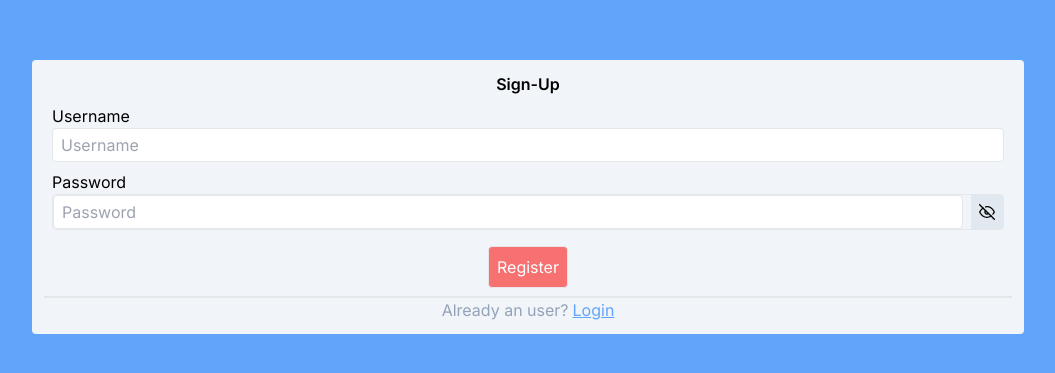
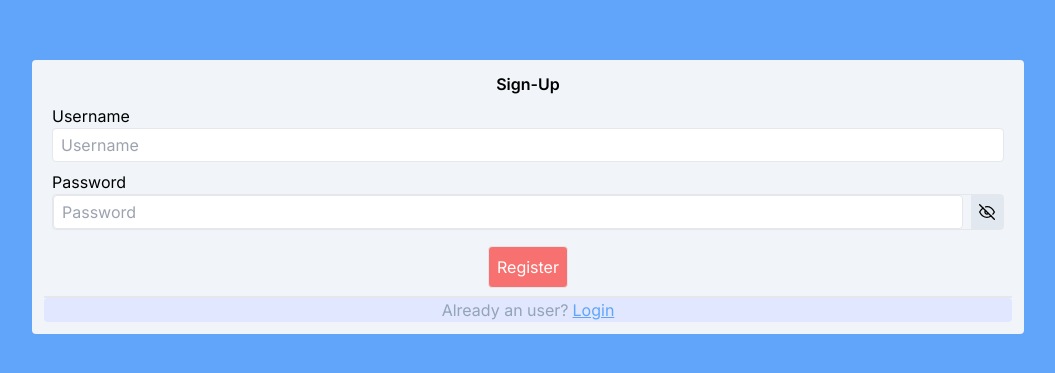
Before and after one commit to sihotang-yonathan1/todo-app, a Next.js app: page /register in a window 1280 px wide. Shown: the part 203-576 px from the top of the page, without its empty margins (112-1167 px from the left). Built offline with nearby package versions, Linux system fonts and the light colour scheme.

Commit message:
[app/register][ui] Set backgound to red when username or password invalid

```diff
--- a/app/(user_login)/register/page.tsx
+++ b/app/(user_login)/register/page.tsx
@@ -78,8 +78,9 @@ export default function LoginPage(){
                         name="username"
                         id="login-username"
                         placeholder="Username"
-                        className="rounded border px-2 py-1"
+                        className="rounded border px-2 py-1 invalid:bg-red-300"
                         onChange={handleLoginInput}
+                        minLength={4}
                     />
                 </div>
 
@@ -93,8 +94,9 @@ export default function LoginPage(){
                                 name="password"
                                 id="login-password"
                                 placeholder="Password"
-                                className="rounded border px-2 py-1 flex-1 min-w-0"
+                                className="rounded border px-2 py-1 flex-1 min-w-0 invalid:bg-red-300"
                                 onChange={handleLoginInput}
+                                minLength={4}
                             />
                         </div>
 
@@ -119,7 +121,7 @@ export default function LoginPage(){
                 </div>
             </div>
             {/* After bottom border */}
-            <div className="flex flex-row justify-center gap-1 flex-wrap">
+            <div className="flex flex-row justify-center gap-1 flex-wrap bg-indigo-100 rounded">
                 <p className="text-center text-slate-400">Already an user?
 
                 </p>
```
